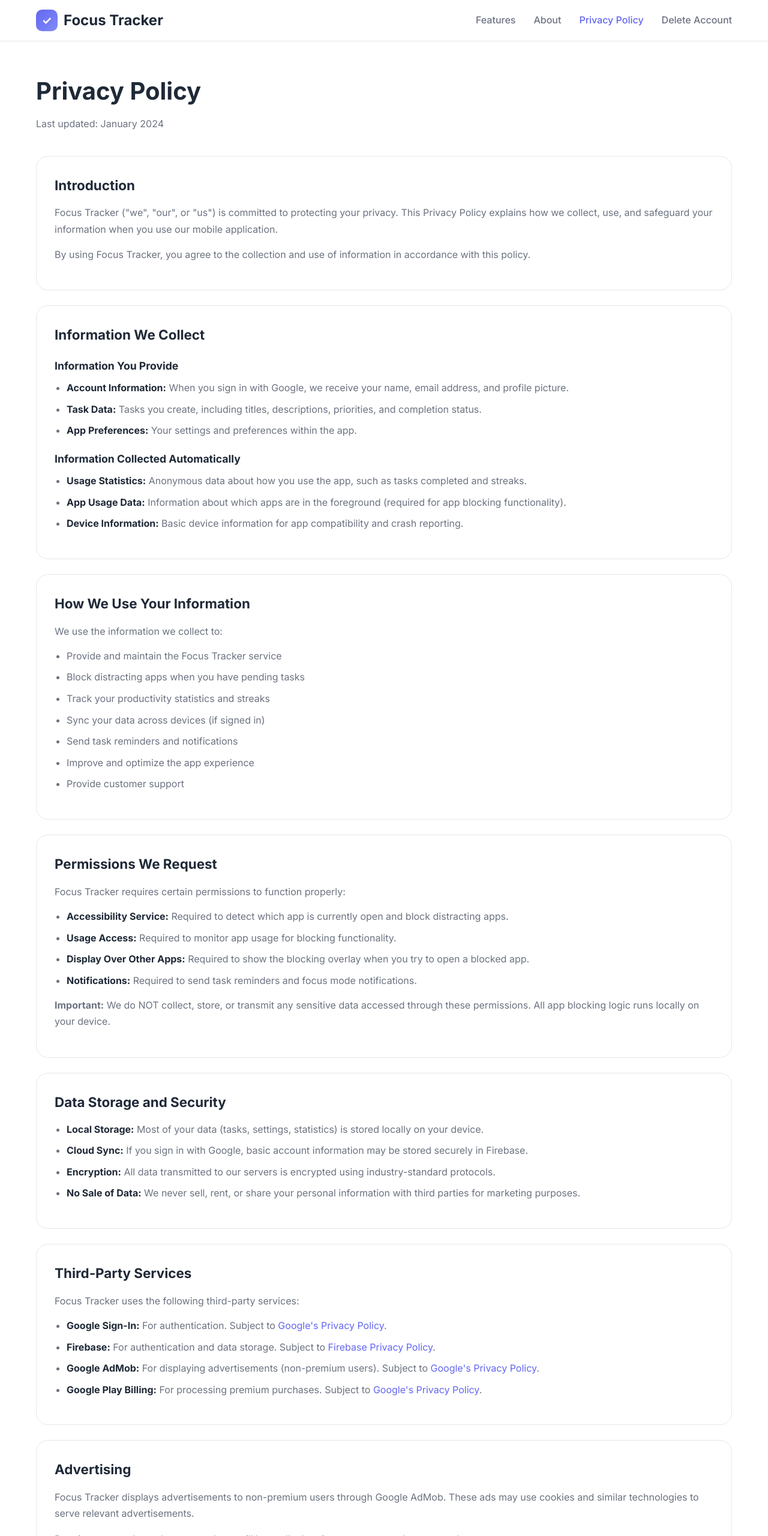
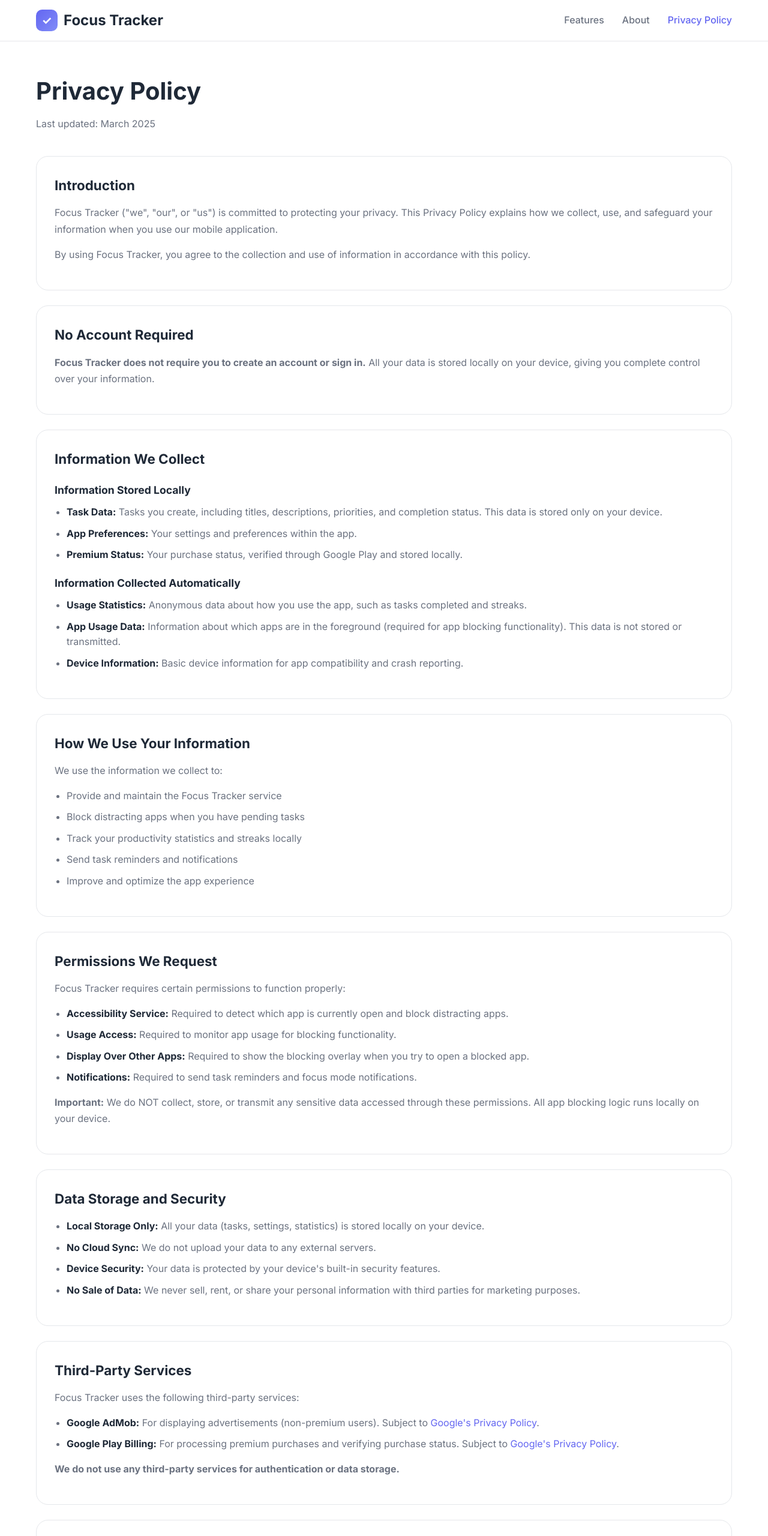
Before and after one commit to yashasvized/focusTrackerWeb, a plain HTML site: page privacy.html in a window 1280 px wide. Shown: the top 2560 px of the page at 60% size. Drawn offline with Linux system fonts and the light colour scheme.

Commit message:
Removed delete

```diff
--- a/privacy.html
+++ b/privacy.html
@@ -22,7 +22,6 @@
                 <li><a href="index.html#features">Features</a></li>
                 <li><a href="about.html">About</a></li>
                 <li><a href="privacy.html" class="active">Privacy Policy</a></li>
-                <li><a href="delete-account.html">Delete Account</a></li>
             </ul>
         </div>
     </nav>
@@ -31,7 +30,7 @@
     <section class="page-content">
         <div class="container">
             <h1>Privacy Policy</h1>
-            <p class="last-updated">Last updated: January 2024</p>
+            <p class="last-updated">Last updated: March 2025</p>
 
             <div class="content-card">
                 <h2>Introduction</h2>
@@ -44,19 +43,26 @@
             </div>
 
             <div class="content-card">
+                <h2>No Account Required</h2>
+                <p>
+                    <strong>Focus Tracker does not require you to create an account or sign in.</strong> All your data is stored locally on your device, giving you complete control over your information.
+                </p>
+            </div>
+
+            <div class="content-card">
                 <h2>Information We Collect</h2>
 
-                <h3>Information You Provide</h3>
+                <h3>Information Stored Locally</h3>
                 <ul>
-                    <li><strong>Account Information:</strong> When you sign in with Google, we receive your name, email address, and profile picture.</li>
-                    <li><strong>Task Data:</strong> Tasks you create, including titles, descriptions, priorities, and completion status.</li>
+                    <li><strong>Task Data:</strong> Tasks you create, including titles, descriptions, priorities, and completion status. This data is stored only on your device.</li>
                     <li><strong>App Preferences:</strong> Your settings and preferences within the app.</li>
+                    <li><strong>Premium Status:</strong> Your purchase status, verified through Google Play and stored locally.</li>
                 </ul>
 
                 <h3>Information Collected Automatically</h3>
                 <ul>
                     <li><strong>Usage Statistics:</strong> Anonymous data about how you use the app, such as tasks completed and streaks.</li>
-                    <li><strong>App Usage Data:</strong> Information about which apps are in the foreground (required for app blocking functionality).</li>
+                    <li><strong>App Usage Data:</strong> Information about which apps are in the foreground (required for app blocking functionality). This data is not stored or transmitted.</li>
                     <li><strong>Device Information:</strong> Basic device information for app compatibility and crash reporting.</li>
                 </ul>
             </div>
@@ -67,11 +73,9 @@
                 <ul>
                     <li>Provide and maintain the Focus Tracker service</li>
                     <li>Block distracting apps when you have pending tasks</li>
-                    <li>Track your productivity statistics and streaks</li>
-                    <li>Sync your data across devices (if signed in)</li>
+                    <li>Track your productivity statistics and streaks locally</li>
                     <li>Send task reminders and notifications</li>
                     <li>Improve and optimize the app experience</li>
-                    <li>Provide customer support</li>
                 </ul>
             </div>
 
@@ -92,9 +96,9 @@
             <div class="content-card">
                 <h2>Data Storage and Security</h2>
                 <ul>
-                    <li><strong>Local Storage:</strong> Most of your data (tasks, settings, statistics) is stored locally on your device.</li>
-                    <li><strong>Cloud Sync:</strong> If you sign in with Google, basic account information may be stored securely in Firebase.</li>
-                    <li><strong>Encryption:</strong> All data transmitted to our servers is encrypted using industry-standard protocols.</li>
+                    <li><strong>Local Storage Only:</strong> All your data (tasks, settings, statistics) is stored locally on your device.</li>
+                    <li><strong>No Cloud Sync:</strong> We do not upload your data to any external servers.</li>
+                    <li><strong>Device Security:</strong> Your data is protected by your device's built-in security features.</li>
                     <li><strong>No Sale of Data:</strong> We never sell, rent, or share your personal information with third parties for marketing purposes.</li>
                 </ul>
             </div>
@@ -103,11 +107,12 @@
                 <h2>Third-Party Services</h2>
                 <p>Focus Tracker uses the following third-party services:</p>
                 <ul>
-                    <li><strong>Google Sign-In:</strong> For authentication. Subject to <a href="https://policies.google.com/privacy" target="_blank">Google's Privacy Policy</a>.</li>
-                    <li><strong>Firebase:</strong> For authentication and data storage. Subject to <a href="https://firebase.google.com/support/privacy" target="_blank">Firebase Privacy Policy</a>.</li>
                     <li><strong>Google AdMob:</strong> For displaying advertisements (non-premium users). Subject to <a href="https://policies.google.com/privacy" target="_blank">Google's Privacy Policy</a>.</li>
-                    <li><strong>Google Play Billing:</strong> For processing premium purchases. Subject to <a href="https://policies.google.com/privacy" target="_blank">Google's Privacy Policy</a>.</li>
+                    <li><strong>Google Play Billing:</strong> For processing premium purchases and verifying purchase status. Subject to <a href="https://policies.google.com/privacy" target="_blank">Google's Privacy Policy</a>.</li>
                 </ul>
+                <p>
+                    <strong>We do not use any third-party services for authentication or data storage.</strong>
+                </p>
             </div>
 
             <div class="content-card">
@@ -131,19 +136,19 @@
                 <h2>Your Rights</h2>
                 <p>You have the right to:</p>
                 <ul>
-                    <li>Access the personal data we hold about you</li>
-                    <li>Request correction of inaccurate data</li>
-                    <li>Request deletion of your data</li>
-                    <li>Withdraw consent for data processing</li>
-                    <li>Export your data in a portable format</li>
+                    <li>Access the personal data stored in the app</li>
+                    <li>Delete all your data by uninstalling the app or clearing app data</li>
+                    <li>Opt-out of analytics collection through app settings</li>
+                    <li>Disable notifications at any time</li>
+                    <li>Revoke app permissions through your device settings</li>
+                    <li>Restore your premium purchases on any device using the same Google Play account</li>
                 </ul>
-                <p>To exercise any of these rights, please contact us at <a href="mailto:support@focustracker.app">support@focustracker.app</a>.</p>
             </div>
 
             <div class="content-card">
                 <h2>Data Retention</h2>
                 <p>
-                    We retain your personal data only for as long as necessary to provide you with the service and for legitimate business purposes. If you delete your account, we will delete your personal data within 30 days.
+                    All your data is stored locally on your device. If you uninstall the app or clear app data, all your personal data will be deleted immediately.
                 </p>
             </div>
 
@@ -184,7 +189,6 @@
                         <li><a href="index.html#features">Features</a></li>
                         <li><a href="about.html">About</a></li>
                         <li><a href="privacy.html">Privacy Policy</a></li>
-                        <li><a href="delete-account.html">Delete Account</a></li>
                     </ul>
                 </div>
                 <div class="footer-contact">
@@ -194,7 +198,7 @@
                 </div>
             </div>
             <div class="footer-bottom">
-                <p>&copy; 2024 Focus Tracker. All rights reserved.</p>
+                <p>&copy; 2025 Focus Tracker. All rights reserved.</p>
             </div>
         </div>
     </footer>
```
Also changed, not shown: about.html (+2 -3 lines), index.html (+1 -3 lines).
